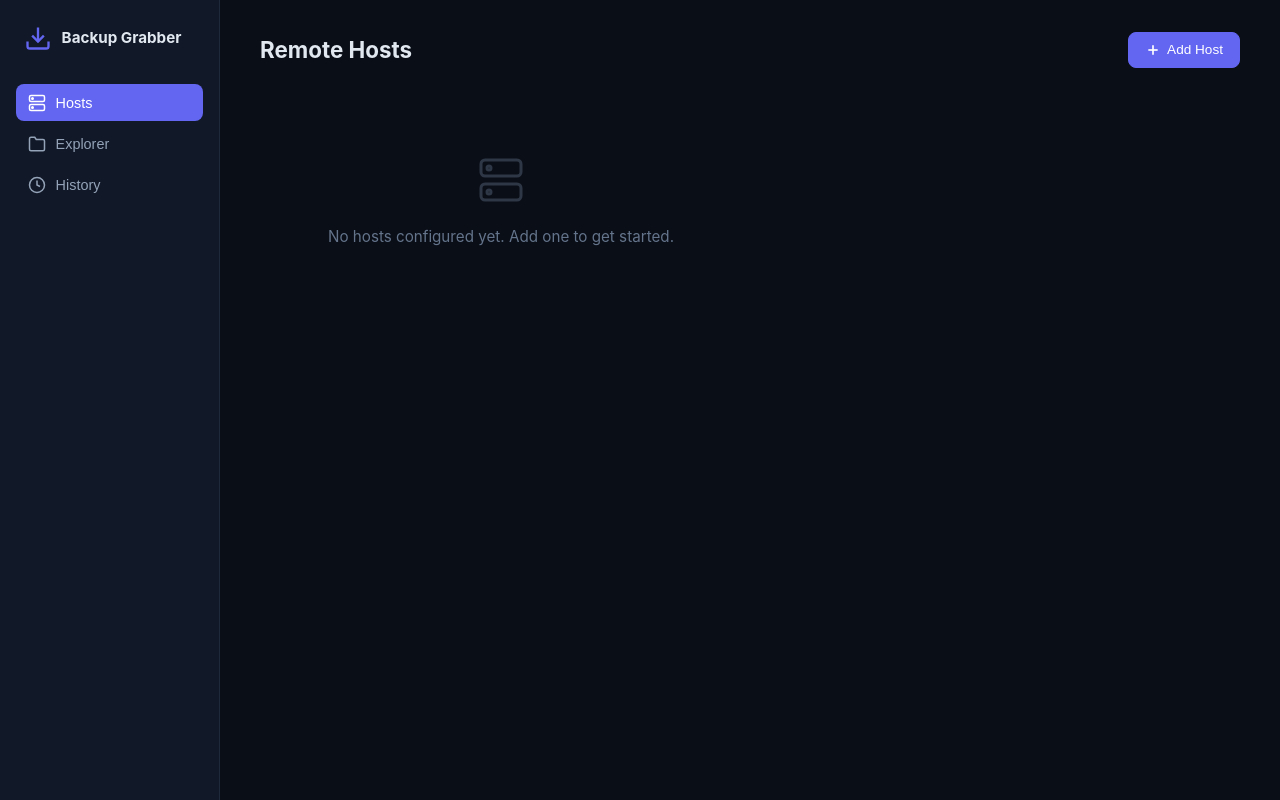
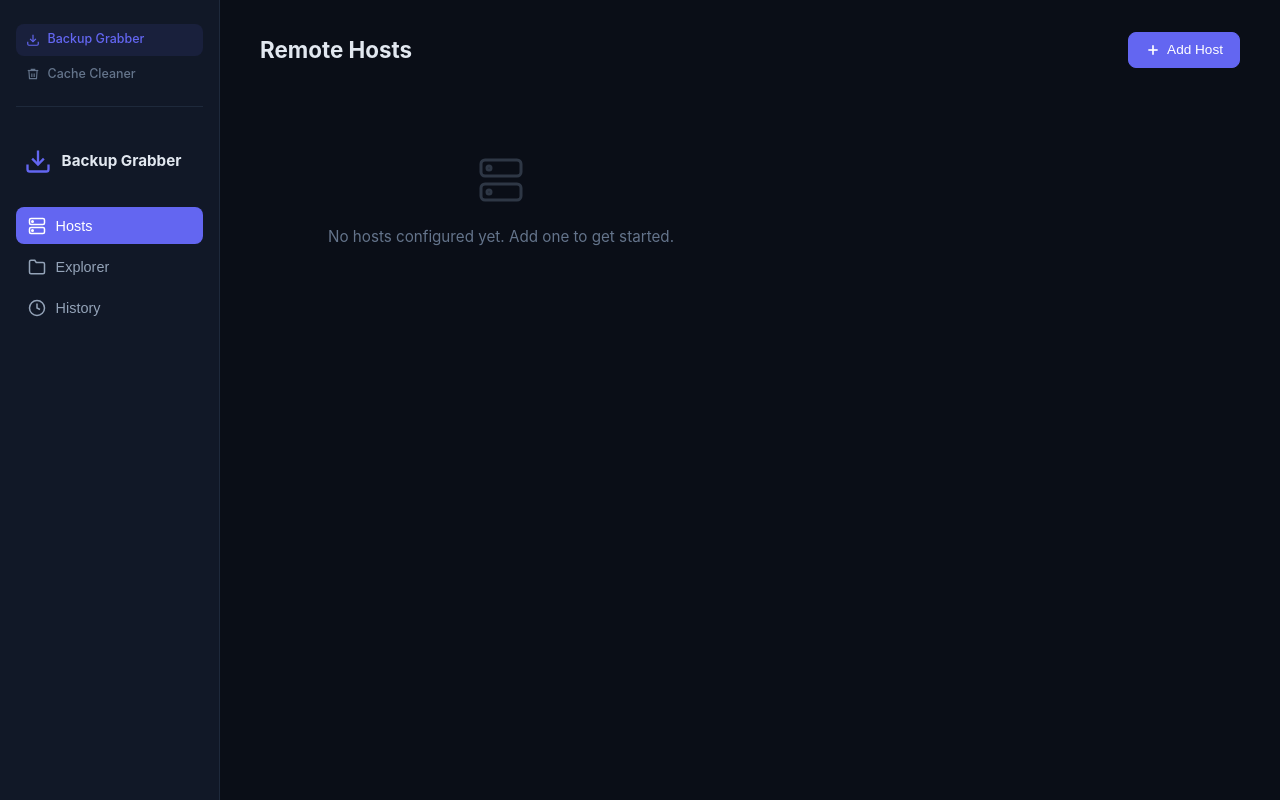
Before and after one commit to boroborovski/backup-grabber, a Flask app: page / in a window 1280 px wide. Run offline with Flask 3, Linux system fonts and the light colour scheme; data that the repository does not hold is empty; parts of the project's set-up code (start-up, migrations or seed data) failed here and were passed over.

Commit message:
feat: add app switcher to sidebar linking to Cache Cleaner portal
Co-Authored-By: Claude Sonnet 4.5 <noreply@anthropic.com>

```diff
--- a/static/app.js
+++ b/static/app.js
@@ -1,3 +1,7 @@
+// ── App switcher ─────────────────────────────────────────────────────
+document.getElementById("link-cache").href =
+  window.location.protocol + "//" + window.location.hostname + ":5001";
+
 // ── Tab switching ────────────────────────────────────────────────────
 document.querySelectorAll(".nav-btn").forEach(btn => {
   btn.addEventListener("click", () => {
--- a/static/style.css
+++ b/static/style.css
@@ -440,3 +440,28 @@ textarea { resize: vertical; }
 .toast-info    { background: var(--surface2); color: var(--text); border: 1px solid var(--border); }
 .toast-success { background: rgba(34,197,94,.15); color: var(--green); border: 1px solid rgba(34,197,94,.3); }
 .toast-error   { background: rgba(239,68,68,.15); color: var(--red); border: 1px solid rgba(239,68,68,.3); }
+
+/* ── App switcher ───────────────────────────────── */
+.app-switcher {
+  display: flex;
+  flex-direction: column;
+  gap: .2rem;
+  padding-bottom: 1rem;
+  border-bottom: 1px solid var(--border);
+  margin-bottom: .5rem;
+}
+
+.app-switch-btn {
+  display: flex;
+  align-items: center;
+  gap: .5rem;
+  padding: .4rem .6rem;
+  border-radius: var(--radius-sm);
+  font-size: .78rem;
+  font-weight: 500;
+  color: var(--text-muted);
+  text-decoration: none;
+  transition: all .15s;
+}
+.app-switch-btn:hover { background: var(--surface2); color: var(--text-dim); }
+.app-switch-btn.active { color: var(--accent); background: rgba(99,102,241,.1); }
--- a/templates/index.html
+++ b/templates/index.html
@@ -9,6 +9,16 @@
 <body>
   <div class="shell">
     <aside class="sidebar">
+      <div class="app-switcher">
+        <a class="app-switch-btn active" href="#">
+          <svg viewBox="0 0 24 24" width="14" height="14" fill="none" stroke="currentColor" stroke-width="2"><path d="M21 15v4a2 2 0 0 1-2 2H5a2 2 0 0 1-2-2v-4"/><polyline points="7 10 12 15 17 10"/><line x1="12" y1="15" x2="12" y2="3"/></svg>
+          Backup Grabber
+        </a>
+        <a class="app-switch-btn" id="link-cache" href="#">
+          <svg viewBox="0 0 24 24" width="14" height="14" fill="none" stroke="currentColor" stroke-width="2"><polyline points="3 6 5 6 21 6"/><path d="M19 6l-1 14H6L5 6"/><path d="M10 11v6"/><path d="M14 11v6"/><path d="M9 6V4h6v2"/></svg>
+          Cache Cleaner
+        </a>
+      </div>
       <div class="logo">
         <svg viewBox="0 0 24 24" width="28" height="28" fill="none" stroke="currentColor" stroke-width="2"><path d="M21 15v4a2 2 0 0 1-2 2H5a2 2 0 0 1-2-2v-4"/><polyline points="7 10 12 15 17 10"/><line x1="12" y1="15" x2="12" y2="3"/></svg>
         <span>Backup Grabber</span>
```
